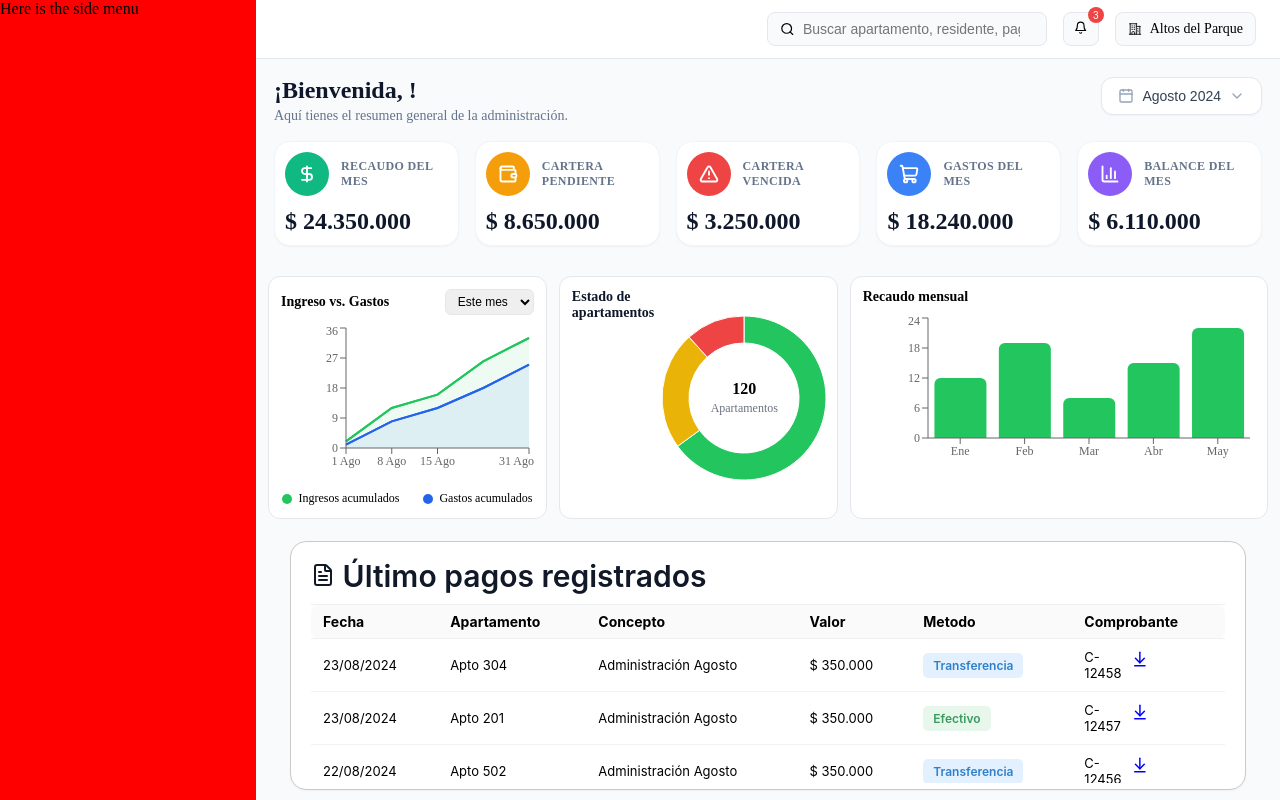
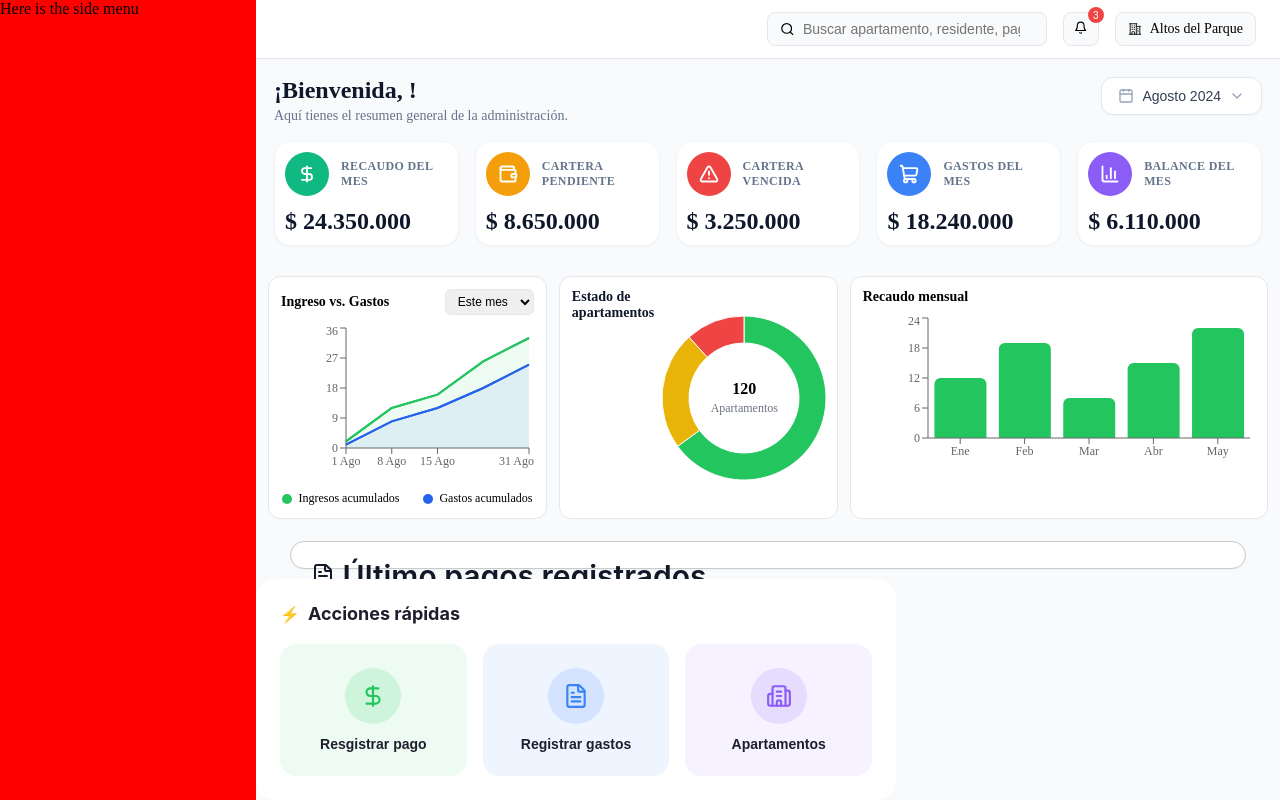
Before and after one commit to StartupName/admin-software, a React (Vite) app: page /dashboard in a window 1280 px wide. Built offline with nearby package versions, Linux system fonts and the light colour scheme.

Commit message:
feat(quickactionscomponent): Adding reusable component to quick navegation

```diff
--- a/src/modules/dashboard/Dashboard.jsx
+++ b/src/modules/dashboard/Dashboard.jsx
@@ -1,4 +1,6 @@
 import TableComponent from './components/TableComponent/TableComponent'
+import QuickActionsComponent, { defaultQuickActions } from './components/QuickActionsComponent/QuickActionsComponent'
+import './Dashboard.css'
 import TopNavigationComponent from './components/topNavigationComponent/topNavigationComponent'
 import InformationCardsComponent from './components/InformationCardsComponent/InformationCardsComponent'
 import ChartsComponent from './components/ChartsComponent/ChartsComponent'
@@ -9,7 +11,6 @@ import { ArrowDownToLine, FileText } from 'lucide-react'
 import './Dashboard.css'
 
 function DashBoard() {
-
   function download(){
     alert('Descargando archivo...')
   }
@@ -65,6 +66,7 @@ function DashBoard() {
       <div className="dashboard_table">
         <TableComponent icon = {<FileText/>} title={"Último pagos registrados"} columns={columns} data={defaultData} />
       </div>
+      <QuickActionsComponent actions={defaultQuickActions} />
     </>
   )
 }
--- a/src/modules/dashboard/components/QuickActionsComponent/QuickActionsComponent.css
+++ b/src/modules/dashboard/components/QuickActionsComponent/QuickActionsComponent.css
@@ -1 +1,77 @@
-/* Write your code here */
+.quick-actions-container {
+  width: 100%;
+  max-width: 640px;
+  background-color: #ffffff;
+  border-radius: 20px;
+  padding: 24px;
+  box-sizing: border-box;
+  font-family: -apple-system, BlinkMacSystemFont, 'Segoe UI', Roboto, sans-serif;
+}
+
+.quick-actions-title {
+  display: flex;
+  align-items: center;
+  gap: 8px;
+  margin: 0 0 20px 0;
+  font-size: 18px;
+  font-weight: 700;
+  color: #1e1e2d;
+}
+
+.quick-actions-bolt {
+  font-size: 16px;
+}
+
+/* Flexbox grid: wraps naturally to fit 1 to 6 cards, 3 per row */
+.quick-actions-grid {
+  display: flex;
+  flex-wrap: wrap;
+  gap: 16px;
+}
+
+.quick-action-card {
+  display: flex;
+  flex-direction: column;
+  align-items: center;
+  justify-content: center;
+  gap: 12px;
+  flex: 1 1 calc(33.333% - 16px);
+  min-width: 140px;
+  padding: 24px 12px;
+  border: none;
+  border-radius: 16px;
+  cursor: pointer;
+  transition: transform 0.15s ease, box-shadow 0.15s ease;
+}
+
+.quick-action-card:hover {
+  transform: translateY(-2px);
+  box-shadow: 0 4px 12px rgba(0, 0, 0, 0.08);
+}
+
+.quick-action-card:active {
+  transform: translateY(0);
+}
+
+.quick-action-icon-circle {
+  display: flex;
+  align-items: center;
+  justify-content: center;
+  width: 56px;
+  height: 56px;
+  border-radius: 50%;
+}
+
+.quick-action-title {
+  font-size: 14px;
+  font-weight: 600;
+  color: #1e1e2d;
+  text-align: center;
+}
+
+/* Responsive: stack 2 per row on smaller screens */
+@media (max-width: 480px) {
+  .quick-action-card {
+    flex: 1 1 calc(50% - 16px);
+  }
+}
--- a/src/modules/dashboard/components/QuickActionsComponent/QuickActionsComponent.jsx
+++ b/src/modules/dashboard/components/QuickActionsComponent/QuickActionsComponent.jsx
@@ -1 +1,94 @@
-// Write your code here
+import { DollarSign, FileText, Building2 } from 'lucide-react';
+import './QuickActionsComponent.css';
+
+/**
+ * QuickActionCard
+ * Reusable single action button.
+ * Fully driven by props: receives an icon component, a title and a color.
+ *
+ * Props:
+ * - icon:  React component (icon) to render inside the card
+ * - title: string, label shown below the icon
+ * - color: string (hex/rgb), accent color for the icon and background tint
+ */
+function QuickActionCard({ icon: Icon, title, color }) {
+  return (
+    <button
+      type="button"
+      className="quick-action-card"
+      style={{
+        backgroundColor: `${color}14`, // light tint of the color (square background)
+      }}
+    >
+      <span
+        className="quick-action-icon-circle"
+        style={{
+          backgroundColor: `${color}26`, // lighter circle behind the icon
+        }}
+      >
+        {Icon && <Icon size={26} color={color} strokeWidth={2} />}
+      </span>
+      <span className="quick-action-title">{title}</span>
+    </button>
+  );
+}
+
+/**
+ * QuickActionsComponent
+ * Renders a "Quick Actions" panel with 1 to 6 dynamic action cards.
+ *
+ * The "Quick Actions" title stays static, as allowed by the requirements.
+ * All buttons are generated dynamically from the `actions` array, so adding,
+ * removing or editing items does NOT require any change inside this component.
+ *
+ * Props:
+ * - actions: array of objects, each shaped as:
+ *     {
+ *       id:    string | number (optional, used as React key),
+ *       title: string,          -> descriptive title of the action
+ *       icon:  React component, -> icon/logo passed via props
+ *       color: string,          -> color used to style the square button
+ *     }
+ *   Only the first 6 items are rendered, per the acceptance criteria.
+ */
+export default function QuickActionsComponent({ actions = [] }) {
+  const visibleActions = actions.slice(0, 6);
+
+  return (
+    <div className="quick-actions-container">
+      <h2 className="quick-actions-title">
+        <span className="quick-actions-bolt" aria-hidden="true">⚡</span>
+        Acciones rápidas
+      </h2>
+
+      <div className="quick-actions-grid">
+        {visibleActions.map((action, index) => (
+          <QuickActionCard
+            key={action.id ?? index}
+            icon={action.icon}
+            title={action.title}
+            color={action.color}
+          />
+        ))}
+      </div>
+    </div>
+  );
+}
+
+/**
+ * Example usage (as required in the task, only these 3 actions are included
+ * initially: Register Payment, Register Expense and Apartments).
+ *
+ * const actions = [
+ *   { id: 1, title: 'Register Payment', icon: DollarSign, color: '#22C55E' },
+ *   { id: 2, title: 'Register Expense', icon: FileText,   color: '#3B82F6' },
+ *   { id: 3, title: 'Apartments',       icon: Building2,  color: '#8B5CF6' },
+ * ];
+ *
+ * <QuickActionsComponent actions={actions} />
+ */
+export const defaultQuickActions = [
+  { id: 1, title: 'Resgistrar pago', icon: DollarSign, color: '#22C55E' },
+  { id: 2, title: 'Registrar gastos', icon: FileText, color: '#3B82F6' },
+  { id: 3, title: 'Apartamentos', icon: Building2, color: '#8B5CF6' },
+];
```
